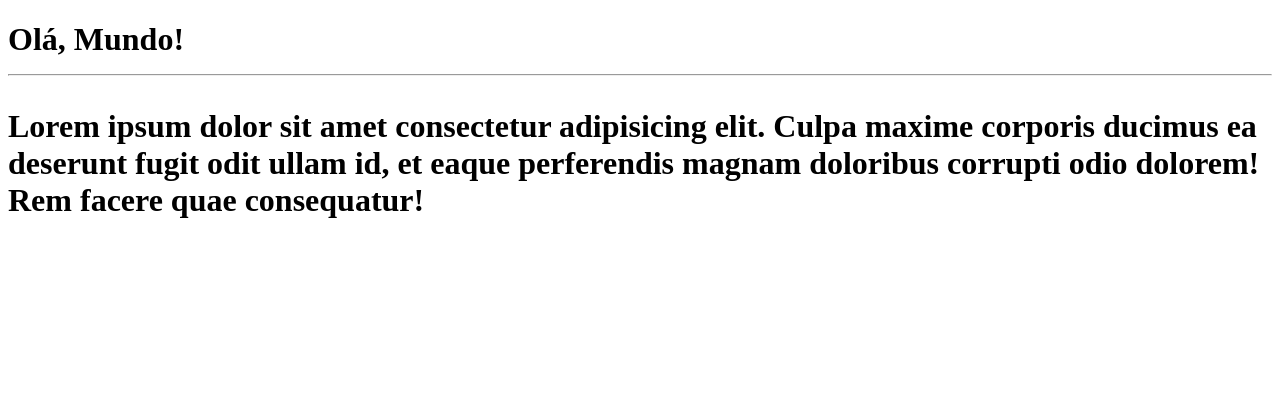
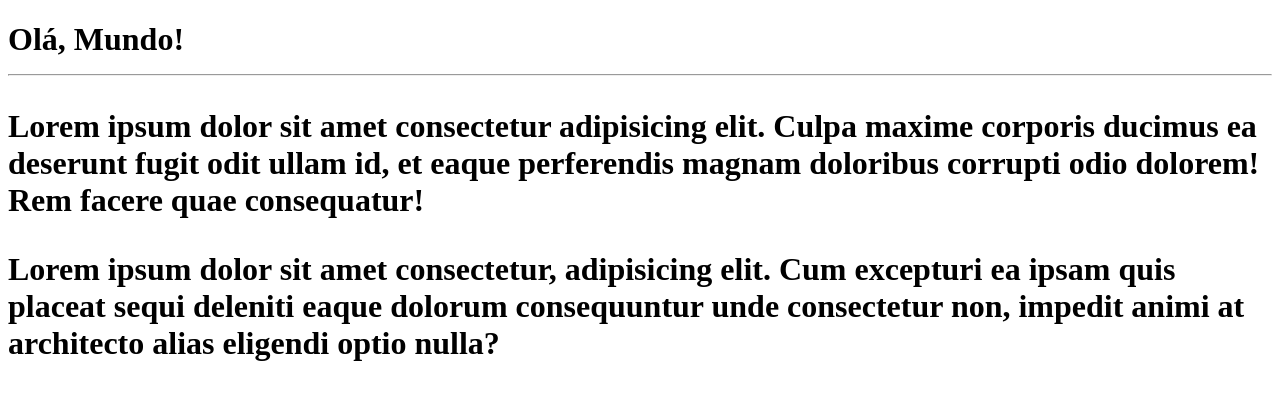
Before and after one commit to JohnNorelly/Ol--Mundo, a plain HTML site: page Site-exemplo/index.html in a window 1280 px wide. Drawn offline with Linux system fonts and the light colour scheme.

Commit message:
adicionei um parágrafo

```diff
--- a/Site-exemplo/index.html
+++ b/Site-exemplo/index.html
@@ -9,6 +9,7 @@
  <h1>Olá, Mundo!
     <hr>
     <p>Lorem ipsum dolor sit amet consectetur adipisicing elit. Culpa maxime corporis ducimus ea deserunt fugit odit ullam id, et eaque perferendis magnam doloribus corrupti odio dolorem! Rem facere quae consequatur!</p>
+    <p>Lorem ipsum dolor sit amet consectetur, adipisicing elit. Cum excepturi ea ipsam quis placeat sequi deleniti eaque dolorum consequuntur unde consectetur non, impedit animi at architecto alias eligendi optio nulla?</p>
  </h1>
 </body>
 </html>
```
